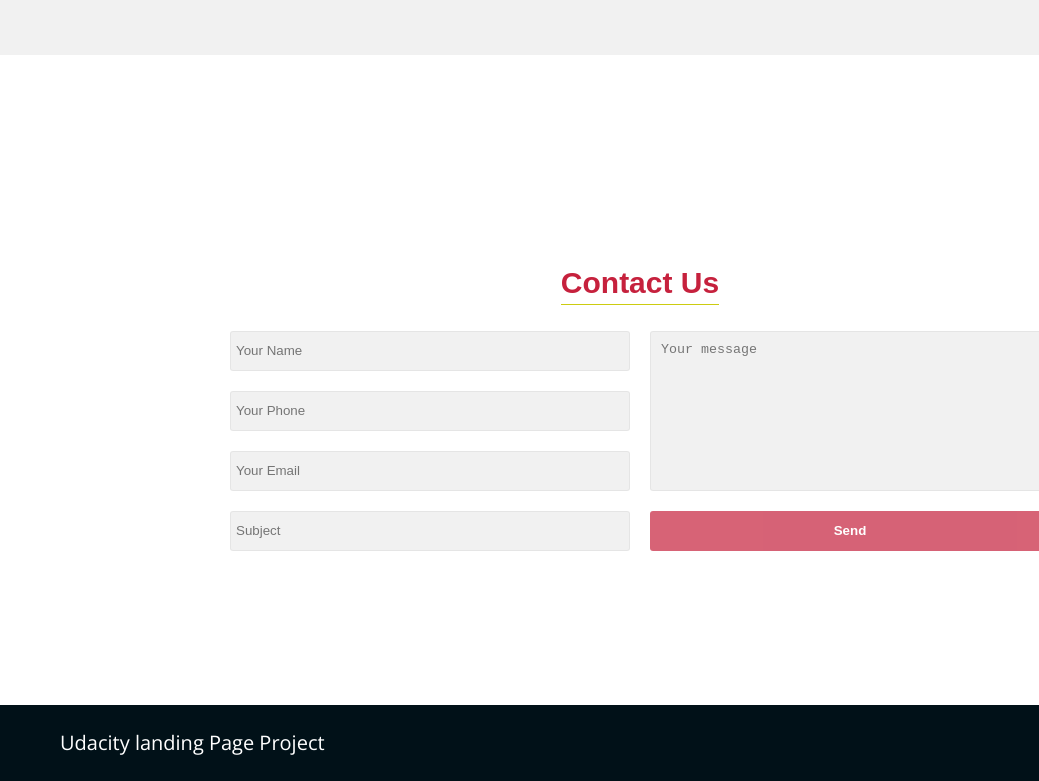
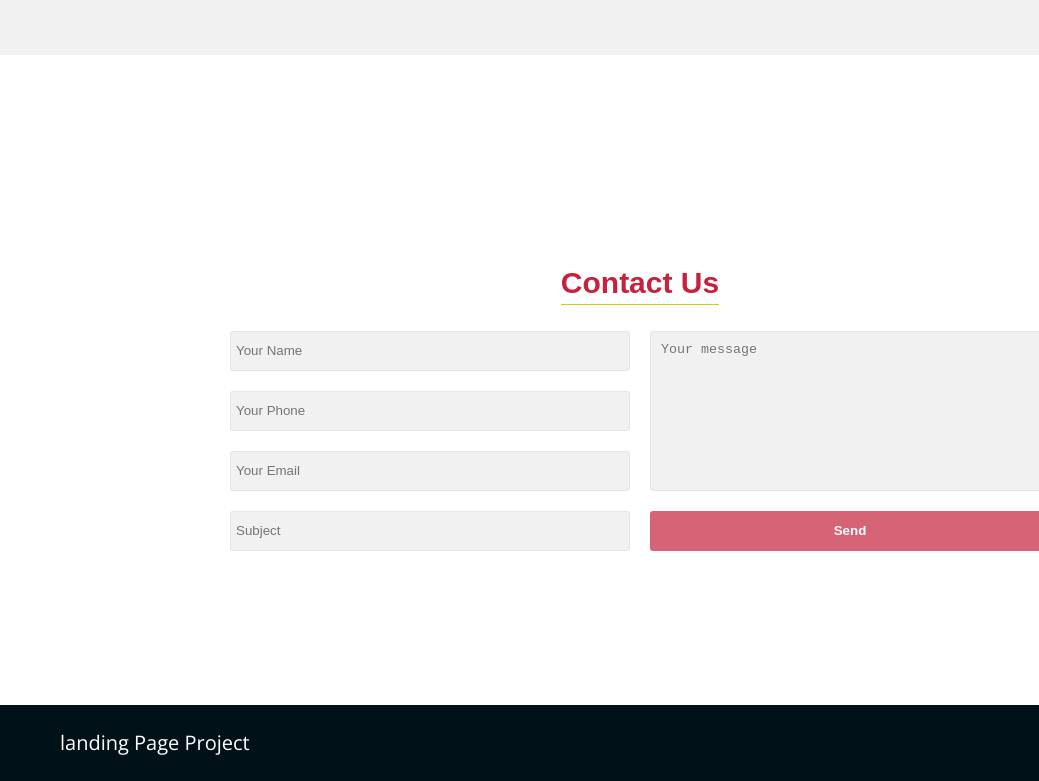
Before and after one commit to MaryEhb/landing-page-small-version, a plain HTML site: page index.html in a window 1280 px wide. Shown: the part 4125-4906 px from the top of the page, 0-1039 px from the left. Drawn offline with nearby package versions, Linux system fonts and the light colour scheme.

Commit message:
Update index.html

```diff
--- a/index.html
+++ b/index.html
@@ -306,7 +306,7 @@
 	<!--Start Footer-->
     <footer class="page__footer">
 		<div class="container">
-			<p>Udacity landing Page Project</p>
+			<p> landing Page Project</p>
 			<div class="social-media">
 				<img src="assests/instagram.png" alt="instagram" width="30px">
 				<img src="assests/facebook.png" alt="facebook" width="30px">
```
